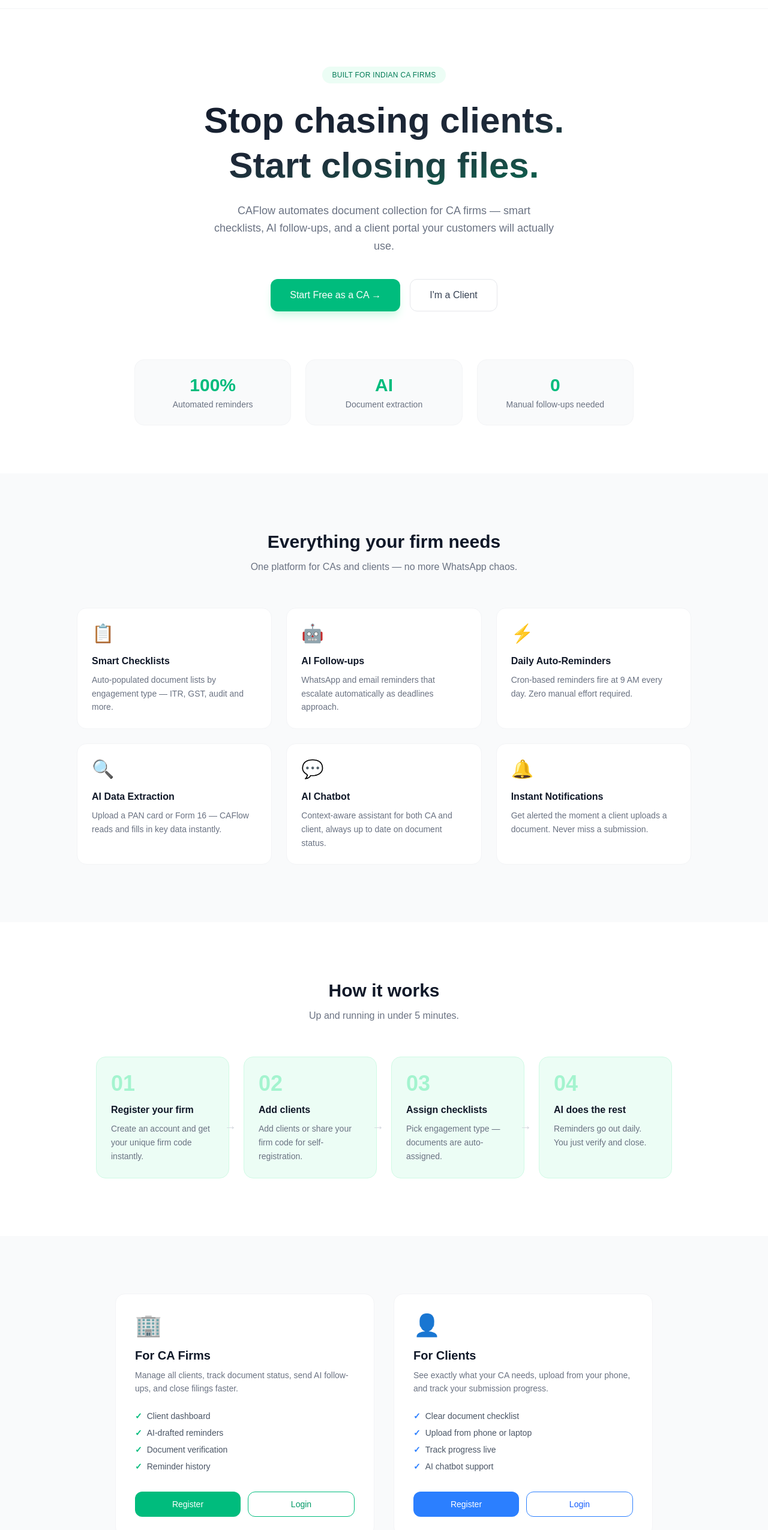
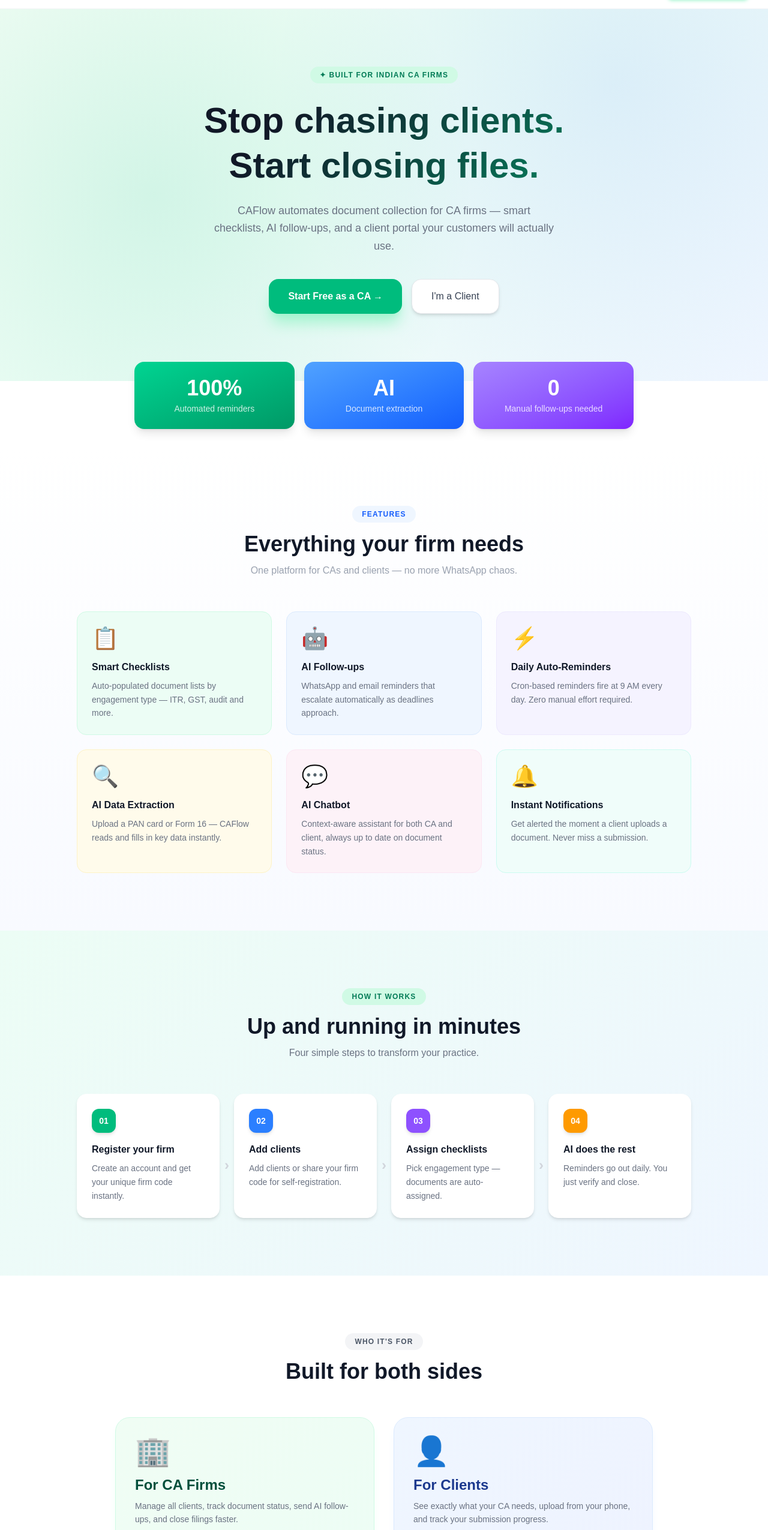
Before and after one commit to kumarsarin77/caflow, a Next.js app: page / in a window 1280 px wide. Shown: the part 56-2606 px from the top of the page at 60% size. Built offline with nearby package versions, Linux system fonts and the light colour scheme.

Commit message:
landing page visual upgrade

```diff
--- a/app/page.tsx
+++ b/app/page.tsx
@@ -5,11 +5,11 @@
   const router = useRouter()
 
   return (
-    <main className="min-h-screen bg-white text-gray-900">
+    <main className="min-h-screen bg-white text-gray-900 overflow-x-hidden">
 
       {/* NAV */}
-      <nav className="flex items-center justify-between px-8 py-4 border-b border-gray-100 sticky top-0 bg-white/90 backdrop-blur-sm z-50">
-        <span className="text-xl font-semibold tracking-tight">
+      <nav className="flex items-center justify-between px-8 py-4 sticky top-0 z-50 bg-white/80 backdrop-blur-md border-b border-gray-100">
+        <span className="text-xl font-bold tracking-tight">
           CA<span className="text-emerald-500">Flow</span>
         </span>
         <div className="flex gap-3">
@@ -20,18 +20,24 @@
           </button>
           <button
             onClick={() => router.push('/ca/register')}
-            className="text-sm bg-emerald-500 text-white px-4 py-2 rounded-lg hover:bg-emerald-600">
+            className="text-sm bg-emerald-500 text-white px-4 py-2 rounded-lg hover:bg-emerald-600 shadow-md shadow-emerald-200">
             Get Started Free
           </button>
         </div>
       </nav>
 
       {/* HERO */}
-      <section className="max-w-5xl mx-auto px-8 pt-24 pb-20 text-center">
-        <div className="inline-block bg-emerald-50 text-emerald-700 text-xs font-medium px-4 py-1.5 rounded-full mb-6 tracking-wide uppercase">
-          Built for Indian CA Firms
+      <section className="relative px-8 pt-24 pb-28 text-center overflow-hidden"
+        style={{background: 'linear-gradient(135deg, #f0fdf4 0%, #ecfdf5 40%, #eff6ff 100%)'}}>
+        <div className="absolute top-0 left-0 w-full h-full pointer-events-none" style={{
+          backgroundImage: 'radial-gradient(circle at 20% 50%, rgba(16,185,129,0.12) 0%, transparent 50%), radial-gradient(circle at 80% 20%, rgba(59,130,246,0.1) 0%, transparent 50%)',
+        }} />
+        <div className="relative max-w-4xl mx-auto">
+          <div className="inline-block bg-emerald-100 text-emerald-700 text-xs font-semibold px-4 py-1.5 rounded-full mb-6 tracking-widest uppercase">
+            ✦ Built for Indian CA Firms
           </div>
-        <h1 className="text-5xl md:text-6xl font-bold leading-tight mb-6 bg-gradient-to-br from-gray-900 via-gray-800 to-emerald-700 bg-clip-text text-transparent">
+          <h1 className="text-5xl md:text-6xl font-extrabold leading-tight mb-6"
+            style={{background: 'linear-gradient(135deg, #111827 30%, #059669 100%)', WebkitBackgroundClip: 'text', WebkitTextFillColor: 'transparent'}}>
             Stop chasing clients.<br />Start closing files.
           </h1>
           <p className="text-lg text-gray-500 max-w-xl mx-auto mb-10 leading-relaxed">
@@ -40,52 +46,54 @@
           <div className="flex flex-col sm:flex-row gap-4 justify-center">
             <button
               onClick={() => router.push('/ca/register')}
-            className="bg-emerald-500 text-white text-base font-medium px-8 py-3.5 rounded-xl hover:bg-emerald-600 shadow-lg shadow-emerald-100 transition-all">
+              className="bg-emerald-500 text-white text-base font-semibold px-8 py-4 rounded-2xl hover:bg-emerald-600 shadow-xl shadow-emerald-200 transition-all hover:scale-105">
               Start Free as a CA →
             </button>
             <button
               onClick={() => router.push('/client/login')}
-            className="bg-white text-gray-700 text-base font-medium px-8 py-3.5 rounded-xl border border-gray-200 hover:bg-gray-50 transition-all">
+              className="bg-white text-gray-700 text-base font-medium px-8 py-4 rounded-2xl border border-gray-200 hover:bg-gray-50 shadow-md transition-all hover:scale-105">
               I'm a Client
             </button>
+          </div>
         </div>
       </section>
 
       {/* STATS */}
-      <section className="max-w-4xl mx-auto px-8 pb-20">
-        <div className="grid grid-cols-3 gap-6">
+      <section className="max-w-4xl mx-auto px-8 -mt-8 mb-8 relative z-10">
+        <div className="grid grid-cols-3 gap-4">
           {[
-            { num: '100%', label: 'Automated reminders' },
-            { num: 'AI', label: 'Document extraction' },
-            { num: '0', label: 'Manual follow-ups needed' },
+            { num: '100%', label: 'Automated reminders', color: 'from-emerald-400 to-emerald-600' },
+            { num: 'AI', label: 'Document extraction', color: 'from-blue-400 to-blue-600' },
+            { num: '0', label: 'Manual follow-ups needed', color: 'from-violet-400 to-violet-600' },
           ].map((s) => (
-            <div key={s.label} className="bg-gray-50 rounded-2xl p-6 text-center border border-gray-100">
-              <div className="text-3xl font-bold text-emerald-500 mb-1">{s.num}</div>
-              <div className="text-sm text-gray-500">{s.label}</div>
+            <div key={s.label} className={`bg-gradient-to-br ${s.color} rounded-2xl p-6 text-center shadow-lg`}>
+              <div className="text-4xl font-extrabold text-white mb-1">{s.num}</div>
+              <div className="text-sm text-white/80">{s.label}</div>
             </div>
           ))}
         </div>
       </section>
 
       {/* FEATURES */}
-      <section className="bg-gray-50 py-24 px-8">
+      <section className="py-24 px-8" style={{background: 'linear-gradient(180deg, #ffffff 0%, #f8faff 100%)'}}>
         <div className="max-w-5xl mx-auto">
           <div className="text-center mb-14">
-            <h2 className="text-3xl font-bold mb-3">Everything your firm needs</h2>
-            <p className="text-gray-500 text-base max-w-md mx-auto">One platform for CAs and clients — no more WhatsApp chaos.</p>
+            <div className="inline-block bg-blue-50 text-blue-600 text-xs font-semibold px-4 py-1.5 rounded-full mb-4 tracking-widest uppercase">Features</div>
+            <h2 className="text-4xl font-extrabold mb-3">Everything your firm needs</h2>
+            <p className="text-gray-400 text-base max-w-md mx-auto">One platform for CAs and clients — no more WhatsApp chaos.</p>
           </div>
           <div className="grid grid-cols-1 md:grid-cols-3 gap-6">
             {[
-              { icon: '📋', title: 'Smart Checklists', desc: 'Auto-populated document lists by engagement type — ITR, GST, audit and more.' },
-              { icon: '🤖', title: 'AI Follow-ups', desc: 'WhatsApp and email reminders that escalate automatically as deadlines approach.' },
-              { icon: '⚡', title: 'Daily Auto-Reminders', desc: 'Cron-based reminders fire at 9 AM every day. Zero manual effort required.' },
-              { icon: '🔍', title: 'AI Data Extraction', desc: 'Upload a PAN card or Form 16 — CAFlow reads and fills in key data instantly.' },
-              { icon: '💬', title: 'AI Chatbot', desc: 'Context-aware assistant for both CA and client, always up to date on document status.' },
-              { icon: '🔔', title: 'Instant Notifications', desc: 'Get alerted the moment a client uploads a document. Never miss a submission.' },
+              { icon: '📋', title: 'Smart Checklists', desc: 'Auto-populated document lists by engagement type — ITR, GST, audit and more.', color: 'bg-emerald-50 border-emerald-100' },
+              { icon: '🤖', title: 'AI Follow-ups', desc: 'WhatsApp and email reminders that escalate automatically as deadlines approach.', color: 'bg-blue-50 border-blue-100' },
+              { icon: '⚡', title: 'Daily Auto-Reminders', desc: 'Cron-based reminders fire at 9 AM every day. Zero manual effort required.', color: 'bg-violet-50 border-violet-100' },
+              { icon: '🔍', title: 'AI Data Extraction', desc: 'Upload a PAN card or Form 16 — CAFlow reads and fills in key data instantly.', color: 'bg-amber-50 border-amber-100' },
+              { icon: '💬', title: 'AI Chatbot', desc: 'Context-aware assistant for both CA and client, always up to date on document status.', color: 'bg-pink-50 border-pink-100' },
+              { icon: '🔔', title: 'Instant Notifications', desc: 'Get alerted the moment a client uploads a document. Never miss a submission.', color: 'bg-teal-50 border-teal-100' },
             ].map((f) => (
-              <div key={f.title} className="bg-white rounded-2xl p-6 border border-gray-100 hover:shadow-md transition-all">
-                <div className="text-3xl mb-4">{f.icon}</div>
-                <h3 className="font-semibold text-gray-900 mb-2">{f.title}</h3>
+              <div key={f.title} className={`${f.color} rounded-2xl p-6 border hover:shadow-lg transition-all hover:-translate-y-1`}>
+                <div className="text-4xl mb-4">{f.icon}</div>
+                <h3 className="font-bold text-gray-900 mb-2 text-base">{f.title}</h3>
                 <p className="text-sm text-gray-500 leading-relaxed">{f.desc}</p>
               </div>
             ))}
@@ -94,78 +102,90 @@
       </section>
 
       {/* HOW IT WORKS */}
-      <section className="py-24 px-8 max-w-5xl mx-auto">
+      <section className="py-24 px-8" style={{background: 'linear-gradient(135deg, #ecfdf5 0%, #eff6ff 100%)'}}>
+        <div className="max-w-5xl mx-auto">
           <div className="text-center mb-14">
-          <h2 className="text-3xl font-bold mb-3">How it works</h2>
-          <p className="text-gray-500 text-base max-w-md mx-auto">Up and running in under 5 minutes.</p>
+            <div className="inline-block bg-emerald-100 text-emerald-700 text-xs font-semibold px-4 py-1.5 rounded-full mb-4 tracking-widest uppercase">How it works</div>
+            <h2 className="text-4xl font-extrabold mb-3">Up and running in minutes</h2>
+            <p className="text-gray-500 text-base max-w-md mx-auto">Four simple steps to transform your practice.</p>
           </div>
           <div className="grid grid-cols-1 md:grid-cols-4 gap-6">
             {[
-            { step: '01', title: 'Register your firm', desc: 'Create an account and get your unique firm code instantly.' },
-            { step: '02', title: 'Add clients', desc: 'Add clients or share your firm code for self-registration.' },
-            { step: '03', title: 'Assign checklists', desc: 'Pick engagement type — documents are auto-assigned.' },
-            { step: '04', title: 'AI does the rest', desc: 'Reminders go out daily. You just verify and close.' },
+              { step: '01', title: 'Register your firm', desc: 'Create an account and get your unique firm code instantly.', color: 'bg-emerald-500' },
+              { step: '02', title: 'Add clients', desc: 'Add clients or share your firm code for self-registration.', color: 'bg-blue-500' },
+              { step: '03', title: 'Assign checklists', desc: 'Pick engagement type — documents are auto-assigned.', color: 'bg-violet-500' },
+              { step: '04', title: 'AI does the rest', desc: 'Reminders go out daily. You just verify and close.', color: 'bg-amber-500' },
             ].map((s, i) => (
               <div key={s.step} className="relative">
-              <div className="bg-emerald-50 rounded-2xl p-6 h-full border border-emerald-100">
-                <div className="text-4xl font-bold text-emerald-200 mb-3">{s.step}</div>
-                <h3 className="font-semibold text-gray-900 mb-2">{s.title}</h3>
+                <div className="bg-white rounded-2xl p-6 h-full shadow-md border border-white hover:shadow-xl transition-all hover:-translate-y-1">
+                  <div className={`${s.color} text-white text-sm font-bold w-10 h-10 rounded-xl flex items-center justify-center mb-4 shadow-md`}>{s.step}</div>
+                  <h3 className="font-bold text-gray-900 mb-2">{s.title}</h3>
                   <p className="text-sm text-gray-500 leading-relaxed">{s.desc}</p>
                 </div>
                 {i < 3 && (
-                <div className="hidden md:block absolute top-1/2 -right-3 text-gray-300 text-xl z-10">→</div>
+                  <div className="hidden md:block absolute top-1/2 -right-4 text-gray-300 text-2xl z-10 font-bold">›</div>
                 )}
               </div>
             ))}
           </div>
+        </div>
       </section>
 
       {/* FOR BOTH */}
-      <section className="bg-gray-50 py-24 px-8">
-        <div className="max-w-4xl mx-auto grid grid-cols-1 md:grid-cols-2 gap-8">
-          <div className="bg-white rounded-2xl p-8 border border-gray-100">
-            <div className="text-4xl mb-4">🏢</div>
-            <h3 className="text-xl font-bold mb-2">For CA Firms</h3>
+      <section className="py-24 px-8 bg-white">
+        <div className="max-w-4xl mx-auto">
+          <div className="text-center mb-14">
+            <div className="inline-block bg-gray-100 text-gray-600 text-xs font-semibold px-4 py-1.5 rounded-full mb-4 tracking-widest uppercase">Who it's for</div>
+            <h2 className="text-4xl font-extrabold mb-3">Built for both sides</h2>
+          </div>
+          <div className="grid grid-cols-1 md:grid-cols-2 gap-8">
+            <div className="rounded-3xl p-8 border border-emerald-100 shadow-lg shadow-emerald-50"
+              style={{background: 'linear-gradient(135deg, #f0fdf4, #ecfdf5)'}}>
+              <div className="text-5xl mb-4">🏢</div>
+              <h3 className="text-2xl font-extrabold mb-2 text-emerald-900">For CA Firms</h3>
               <p className="text-gray-500 text-sm mb-6 leading-relaxed">Manage all clients, track document status, send AI follow-ups, and close filings faster.</p>
               <ul className="space-y-2 mb-8">
-              {['Client dashboard', 'AI-drafted reminders', 'Document verification', 'Reminder history'].map(i => (
-                <li key={i} className="flex items-center gap-2 text-sm text-gray-600">
-                  <span className="text-emerald-500 font-bold">✓</span> {i}
+                {['Client dashboard', 'AI-drafted reminders', 'Document verification', 'Reminder history'].map(item => (
+                  <li key={item} className="flex items-center gap-2 text-sm text-gray-700">
+                    <span className="w-5 h-5 bg-emerald-500 text-white rounded-full flex items-center justify-center text-xs font-bold">✓</span> {item}
                   </li>
                 ))}
               </ul>
               <div className="flex gap-3">
-              <button onClick={() => router.push('/ca/register')} className="flex-1 bg-emerald-500 text-white text-sm py-2.5 rounded-xl hover:bg-emerald-600">Register</button>
-              <button onClick={() => router.push('/ca/login')} className="flex-1 border border-emerald-500 text-emerald-600 text-sm py-2.5 rounded-xl hover:bg-emerald-50">Login</button>
+                <button onClick={() => router.push('/ca/register')} className="flex-1 bg-emerald-500 text-white text-sm py-3 rounded-xl hover:bg-emerald-600 font-semibold shadow-md shadow-emerald-200">Register</button>
+                <button onClick={() => router.push('/ca/login')} className="flex-1 border-2 border-emerald-500 text-emerald-600 text-sm py-3 rounded-xl hover:bg-emerald-50 font-semibold">Login</button>
               </div>
             </div>
-          <div className="bg-white rounded-2xl p-8 border border-gray-100">
-            <div className="text-4xl mb-4">👤</div>
-            <h3 className="text-xl font-bold mb-2">For Clients</h3>
+            <div className="rounded-3xl p-8 border border-blue-100 shadow-lg shadow-blue-50"
+              style={{background: 'linear-gradient(135deg, #eff6ff, #eef2ff)'}}>
+              <div className="text-5xl mb-4">👤</div>
+              <h3 className="text-2xl font-extrabold mb-2 text-blue-900">For Clients</h3>
               <p className="text-gray-500 text-sm mb-6 leading-relaxed">See exactly what your CA needs, upload from your phone, and track your submission progress.</p>
               <ul className="space-y-2 mb-8">
-              {['Clear document checklist', 'Upload from phone or laptop', 'Track progress live', 'AI chatbot support'].map(i => (
-                <li key={i} className="flex items-center gap-2 text-sm text-gray-600">
-                  <span className="text-blue-500 font-bold">✓</span> {i}
+                {['Clear document checklist', 'Upload from phone or laptop', 'Track progress live', 'AI chatbot support'].map(item => (
+                  <li key={item} className="flex items-center gap-2 text-sm text-gray-700">
+                    <span className="w-5 h-5 bg-blue-500 text-white rounded-full flex items-center justify-center text-xs font-bold">✓</span> {item}
                   </li>
                 ))}
               </ul>
               <div className="flex gap-3">
-              <button onClick={() => router.push('/client/register')} className="flex-1 bg-blue-500 text-white text-sm py-2.5 rounded-xl hover:bg-blue-600">Register</button>
-              <button onClick={() => router.push('/client/login')} className="flex-1 border border-blue-500 text-blue-600 text-sm py-2.5 rounded-xl hover:bg-blue-50">Login</button>
+                <button onClick={() => router.push('/client/register')} className="flex-1 bg-blue-500 text-white text-sm py-3 rounded-xl hover:bg-blue-600 font-semibold shadow-md shadow-blue-200">Register</button>
+                <button onClick={() => router.push('/client/login')} className="flex-1 border-2 border-blue-500 text-blue-600 text-sm py-3 rounded-xl hover:bg-blue-50 font-semibold">Login</button>
+              </div>
             </div>
           </div>
         </div>
       </section>
 
       {/* CTA */}
-      <section className="py-24 px-8 text-center">
-        <div className="max-w-2xl mx-auto bg-gradient-to-br from-emerald-500 to-emerald-700 rounded-3xl p-14 shadow-xl shadow-emerald-100">
-          <h2 className="text-3xl font-bold text-white mb-4">Ready to transform your practice?</h2>
-          <p className="text-emerald-100 mb-8 text-base">Free to start. No credit card needed.</p>
+      <section className="py-24 px-8">
+        <div className="max-w-3xl mx-auto rounded-3xl p-16 text-center shadow-2xl shadow-emerald-100"
+          style={{background: 'linear-gradient(135deg, #059669 0%, #0284c7 100%)'}}>
+          <h2 className="text-4xl font-extrabold text-white mb-4">Ready to transform your practice?</h2>
+          <p className="text-white/70 mb-10 text-base">Free to start. No credit card needed.</p>
           <button
             onClick={() => router.push('/ca/register')}
-            className="bg-white text-emerald-600 font-semibold px-10 py-3.5 rounded-xl hover:bg-emerald-50 transition-all text-base">
+            className="bg-white text-emerald-600 font-bold px-12 py-4 rounded-2xl hover:bg-emerald-50 transition-all text-base shadow-xl hover:scale-105">
             Get Started Free →
           </button>
         </div>
@@ -173,7 +193,7 @@
 
       {/* FOOTER */}
       <footer className="border-t border-gray-100 py-8 px-8 flex items-center justify-between text-sm text-gray-400">
-        <span>CA<span className="text-emerald-500">Flow</span></span>
+        <span className="font-bold text-base">CA<span className="text-emerald-500">Flow</span></span>
         <span>© 2026 CAFlow. Built for Indian CA firms.</span>
         <div className="flex gap-6">
           <span className="cursor-pointer hover:text-gray-600">Privacy</span>
```
Lines whose indentation alone changed are shown as unchanged.
